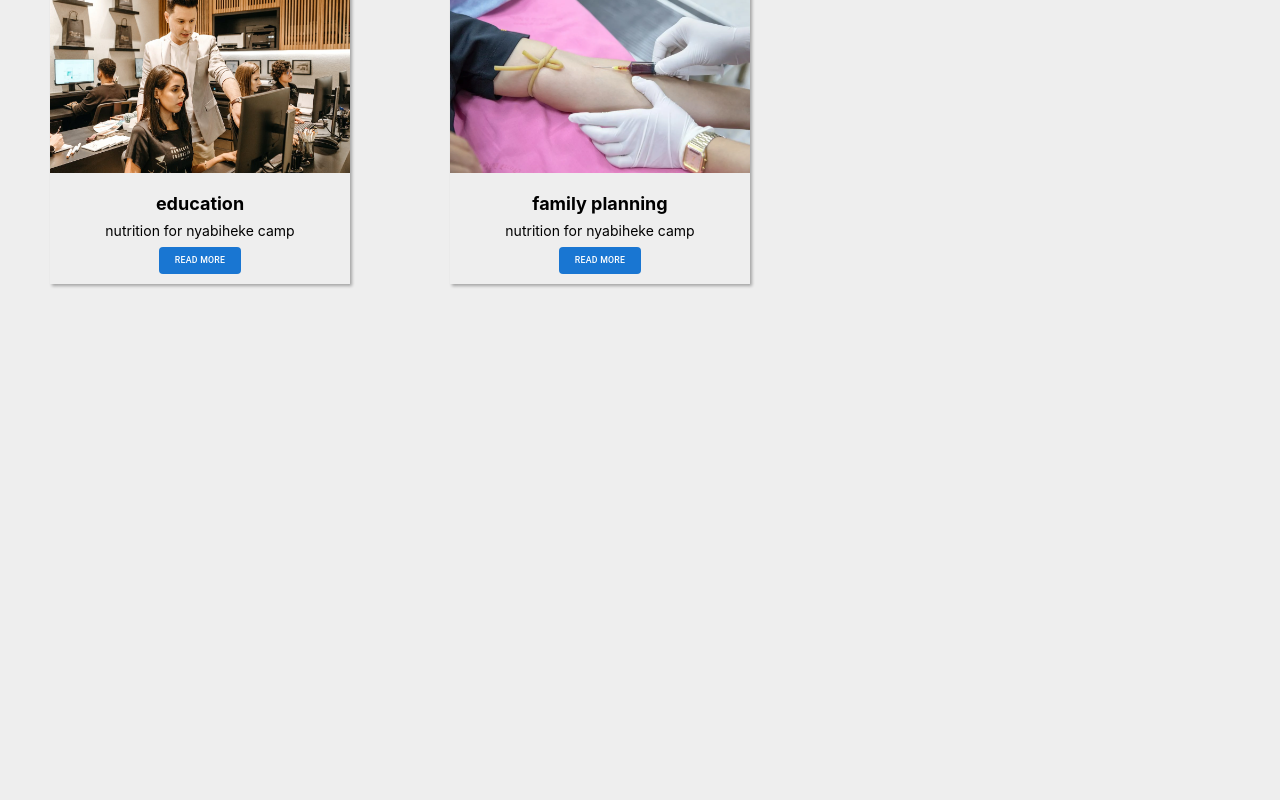
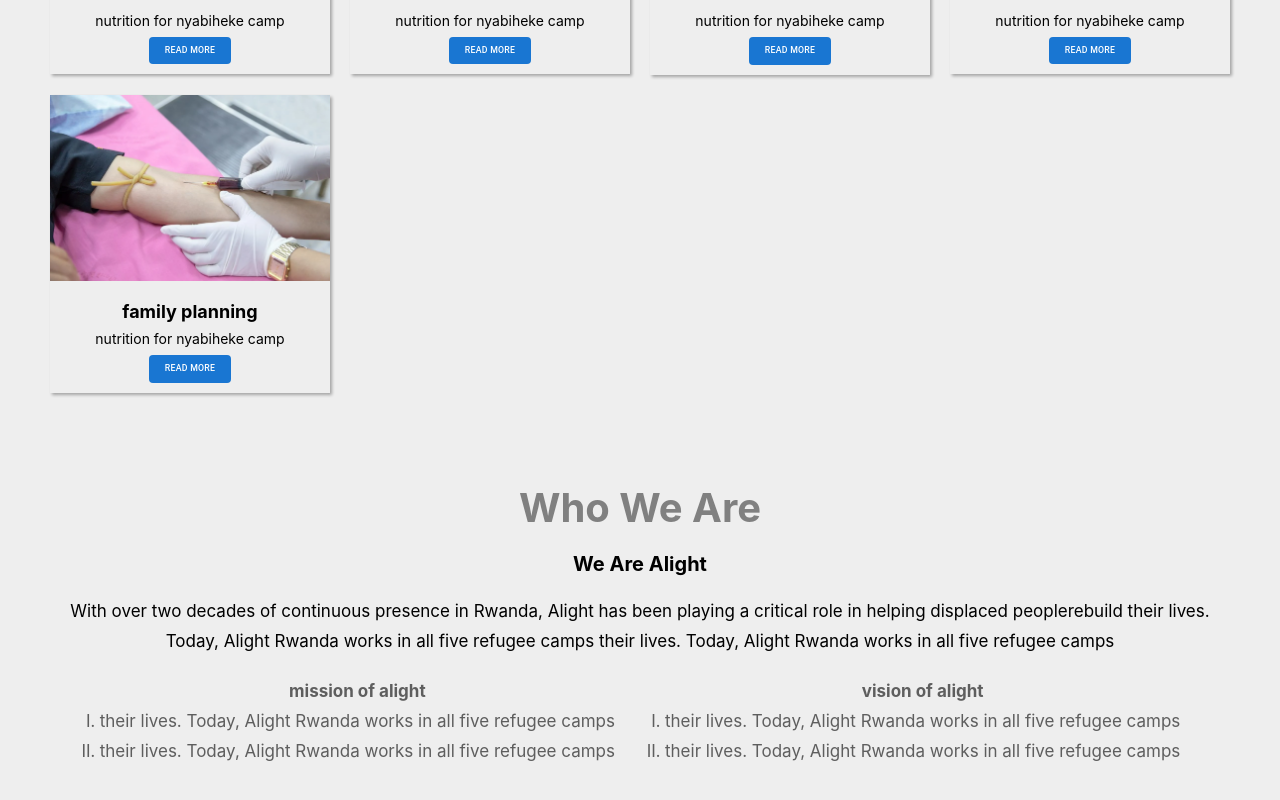
Before and after one commit to KAYITARES/alight-rwanda-fn, a React (Create React App) app in the folder alight/: page / in a window 1280 px wide. Shown: the part 1945-2745 px from the top of the page. Before the commit the page ends 2249 px from the top, so only its background shows below. Built offline with nearby package versions, Linux system fonts and the light colour scheme.

Commit message:
who we are

```diff
--- a/alight/src/components/navbar.jsx
+++ b/alight/src/components/navbar.jsx
@@ -2,8 +2,14 @@ import React from "react";
 import alight from '../assets/alight.jpeg';
 import MenuIcon from '@mui/icons-material/Menu';
 import TroubleshootIcon from '@mui/icons-material/Troubleshoot';
+import { useState } from "react";
+
 
 function NavBar(){
+const[isMobile,setIsMobile]= useState(false)
+// const [isInput, setIsInput] = useState(false)
+
+
     return(
         <>
         <nav>
@@ -12,7 +18,9 @@ function NavBar(){
                     <div className="logo">
                         <img src={alight} alt="al"/>
                     </div>
-                    <ul className="navlinks">
+                    <ul className={isMobile?'openNav':'navlinks'}
+                    onClick={()=>setIsMobile(false)}
+                    >
                         <li className="drop">
                         <a href="@" className="link">Our Work</a>
                         <ul className="dropdown">
@@ -47,10 +55,11 @@ function NavBar(){
                         <li><a href="@" className="link">Jobs</a></li>
                     </ul>
                     <div className="search">
-                        <input type="search" name="search" className="searchs" placeholder="search..." /><button><TroubleshootIcon className="srch"/></button>
+                        <input type="search" name="search" className="searchs" placeholder="search..."/><button><TroubleshootIcon className="srch"/></button>
                     </div>
-                    <TroubleshootIcon className="menu"/>
-                    <MenuIcon className="menu"/>
+                    <TroubleshootIcon className="menu" onClick = {()=>alert("search")}/>
+                    <MenuIcon className="menu" onClick = {()=>setIsMobile(!isMobile)} />
+
                 </div>
             </div>
         </nav>
--- /dev/null
+++ b/alight/src/components/whoWeAre.jsx
@@ -0,0 +1,56 @@
+import React from "react";
+
+function Who(){
+return (
+    <>
+        <div className="who-container">
+        <h1 className="head">Who We Are</h1>
+            <div className="who">
+            <h3>We Are Alight</h3>
+            <p> With over two decades of continuous presence in Rwanda, Alight has
+              been playing a critical role in helping displaced peoplerebuild
+              their lives. Today, Alight Rwanda works in all five refugee camps
+              their lives. Today, Alight Rwanda works in all five refugee camps</p>
+      </div>
+      <div className="m-v">
+        <div className="mission">
+            <h4>mission of alight</h4>
+            <ol type="I">
+        <li>their lives. Today, Alight Rwanda works in all five refugee camps</li>
+        <li>their lives. Today, Alight Rwanda works in all five refugee camps</li>
+     </ol>
+        </div>
+        <div className="vision">
+        <h4>vision of alight</h4>
+     <ol type="I">
+        <li>their lives. Today, Alight Rwanda works in all five refugee camps</li>
+        <li>their lives. Today, Alight Rwanda works in all five refugee camps</li>
+     </ol>
+        </div>
+      </div>
+{/* <div className="form">
+<form action="#" method="post">
+<div className="textfield">
+<div className="input">
+        <label>FirstName:</label>
+        <input type="text" className="field" name="fname"/>
+      </div>
+      <div className="input">
+        <label>LastName:</label>
+        <input type="text" className="field" name="fname"/>
+      </div>
+      <div className="area">
+        <label>Message:</label>
+       <textarea type="text"></textarea>
+      </div>
+</div>
+
+
+      </form>
+</div> */}
+
+      </div>
+    </>
+)
+}
+export default Who
--- a/alight/src/pages/welcome.jsx
+++ b/alight/src/pages/welcome.jsx
@@ -7,6 +7,7 @@ import violence from '../assets/violence.jpeg';
 import health from '../assets/health.jpeg';
 import nutr from '../assets/nutr.jpeg'
 import education from '../assets/education.jpeg'
+import Who from "../components/whoWeAre";
 
 
 function Welcome(){
@@ -25,7 +26,7 @@ function Welcome(){
             <Program image = {health} name = "family planning" desc= "nutrition for nyabiheke camp"/>
             </div>
             </div>
-
+          <Who/>
 
         </>
     )
--- a/alight/src/sass/component/about.scss
+++ b/alight/src/sass/component/about.scss
@@ -22,6 +22,7 @@
     p{
         font-size: 1.8rem;
         padding-bottom: 1.3rem;
+        line-height: 3rem;
 
     }
     .head{
--- a/alight/src/sass/component/navbar.scss
+++ b/alight/src/sass/component/navbar.scss
@@ -54,6 +54,21 @@
                 top: 30%;
 
             }
+            .openSearchs{
+                position: absolute;
+                display: flex;
+
+                gap: 2rem;
+                list-style: none;
+                background-color: black;
+                left: 0;
+                top: 7.5rem;
+                transition: all .3s ease-out;
+
+                width: 100%;
+                text-align: center;
+             padding: 2rem;
+            }
 
         @media(max-width:1170px) {
             .navlinks{
@@ -78,6 +93,46 @@
         }
         @media(max-width:950px) {
 
+
+            .log{
+                display: flex;
+                position: absolute;
+                top: 15px;
+                left:35px;
+            }
+            .openNav{
+                position: absolute;
+                display: flex;
+                flex-direction: column;
+                gap: 2rem;
+                list-style: none;
+                background-color: $light-bgcolor;
+                left: 0;
+                top: 7.5rem;
+                transition: all .3s ease-out;
+
+                width: 100%;
+                text-align: center;
+             padding: 2rem;
+
+
+            }
+            .link{
+                color: #3A7AF8;
+                display: block;
+                text-align: center;
+                padding: 2rem;
+                width: 100%;
+                transition: all .5s ease;
+                font-size: 1.7rem;
+                text-decoration: none;
+                &:hover{
+                    background-color: red;
+                }
+
+            }
+
+
             .menu{
                 font-size: 3rem;
                 display: flex;
@@ -85,6 +140,7 @@
           .search{
             display: none;
           }
+
 
         }
         @media (max-width:240px) {
@@ -119,17 +175,17 @@ top: 100%;
     .drops{
         display: block;
       color: red;
-        margin-top: 1rem;
+        // margin-top: 1rem;
         text-align: center;
     }
     .drop1{
         position: relative;
         .dropdown1{
             position: absolute;
-            left: 10.5rem;
+            // left: 10.5rem;
             list-style: none;
             padding: 2rem;
-            top: 0;
+            // top: 0;
             display: none;
             background-color: #eee;
             box-shadow: 2px 2px 3px rgba(0, 0, 0, 0.212);
--- a/alight/src/sass/component/program.scss
+++ b/alight/src/sass/component/program.scss
@@ -3,7 +3,7 @@
     .card{
  background:#eee;
  box-shadow: 2px 2px 3px rgba(0, 0, 0, 0.315);
-        width: 300px;
+        width: 100%;
 
         img{
             width: 100%;
@@ -35,10 +35,26 @@
         }
         .cards{
      display: grid;
-     grid-template-columns: repeat(3,1fr);
+     grid-template-columns: repeat(4,1fr);
      gap: 2rem;
                 padding: 2rem 5rem;
 
 
             }
+
+            @media screen and (max-width:992px) {
+                .cards{
+                    grid-template-columns: repeat(3,1fr);
+                }
+            }
+            @media screen and (max-width:732px) {
+                .cards{
+                    grid-template-columns: repeat(2,1fr);
+                }
+            }
+            @media screen and (max-width:515px) {
+                .cards{
+                    grid-template-columns: repeat(1,1fr);
+                }
+            }
     }
--- /dev/null
+++ b/alight/src/sass/component/who.scss
@@ -0,0 +1,92 @@
+.who-container{
+    text-align: center;
+    padding: 5rem;
+    .head{
+        padding: 2rem 1rem;
+            font-size: 4rem;
+            color: #11111180
+    }
+
+    .m-v{
+        @include flex(center,center,5rem);
+        padding: 2rem 2rem 1rem;
+
+         .mission,.vision{
+            font-size: 1.7rem;
+            color: #111111a6;
+            line-height: 3rem;
+         }
+         @media screen and (max-width:908px) {
+
+            .mission,.vision{
+                font-size: 1.4rem;
+                color: #111111a6;
+                line-height: 2rem;
+             }
+        }
+        @media screen and (max-width:621px) {
+            .mission,.vision{
+                font-size: 1.3rem;
+                color: #111111a6;
+                line-height: 2rem;
+             }
+
+        }
+    }
+    @media screen and (max-width:620px) {
+    .m-v{
+        flex-direction: column
+    }
+
+    }
+    .form{
+        @include flex(center, center , 0);
+        form{
+            background-color: green;
+            @include flex(center, center , 0);
+            padding: 1rem;
+            width: 40%;
+            .textfield{
+               display:  grid;
+               grid-template-columns: repeat(2,1fr);
+               gap:1rem;
+               width: 40%
+
+            }
+        }
+        textarea{
+            width: 100%;
+          padding: 2rem
+
+
+        }
+    }
+   }
+
+
+
+
+.who{
+    @include flex(space-between,center,2rem);
+    flex-direction: column;
+
+    h3{
+        font-size: 2rem;
+    }
+    p{
+        font-size: 1.7rem;
+        line-height: 3rem;
+
+
+    }
+    @media screen and (max-width:908px) {
+        p{
+            font-size: 1.5rem;
+            line-height: 2rem;
+        }
+        .mission,.vision{
+            font-size: 1rem;
+            color: #111111a6;
+            line-height: 3rem;
+         }
+    }}
--- a/alight/src/sass/main.scss
+++ b/alight/src/sass/main.scss
@@ -10,3 +10,4 @@
 @import 'component/home.scss';
 @import 'component/about.scss';
 @import 'component/program.scss';
+@import 'component/who.scss';
```
